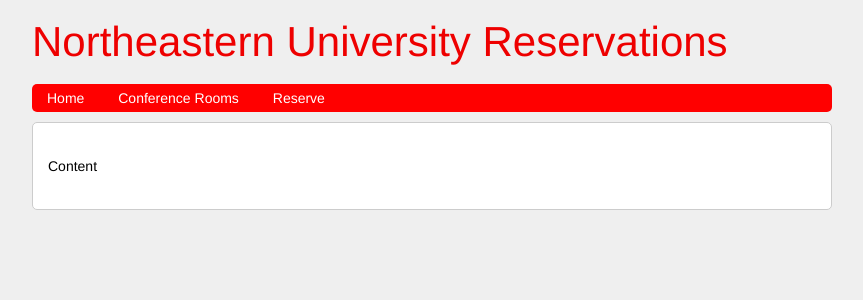
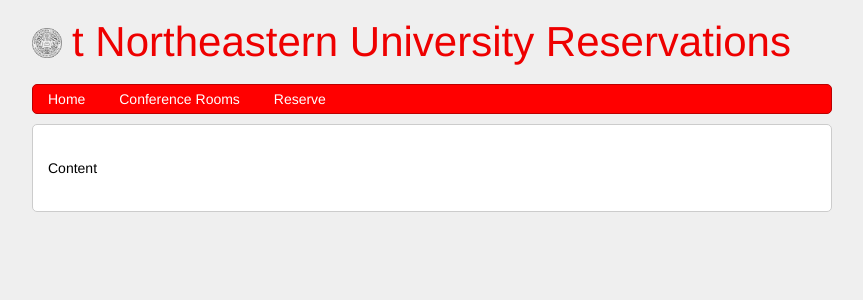
Before and after one commit to pranav/cs4550reservation, a PHP site: page / in a window 1280 px wide. Shown: the top 300 px of the page, without its empty margins (208-1071 px from the left). Run offline with PHP 8.4, Linux system fonts and the light colour scheme.

Commit message:
Initial layout

```diff
--- a/index.html
+++ b/index.html
@@ -7,7 +7,7 @@
   <body>
     <div class="container">
       <div class="header">
-        <h1>Northeastern University Reservations</h1>
+        <h1><img src="img/logo.png">t Northeastern University Reservations</h1>
       </div>
       <div class="menu">
         <a href="#">Home</a>
--- a/style.css
+++ b/style.css
@@ -12,9 +12,6 @@ body {
   width:800px;
 }
 
-.header {
-
-}
 
 .header h1 {
   color:#EE0000;
@@ -23,9 +20,16 @@ body {
   font-size:42px;
 }
 
+.header h1 img {
+  max-width:30px;
+  float:left;
+  margin-right:10px;
+}
+
 .menu {
   background:red;
   border-radius:5px;
+  border:1px solid #BB0000;
 }
 
 .menu a {
```
Also changed, not shown: img/logo.png (added).
